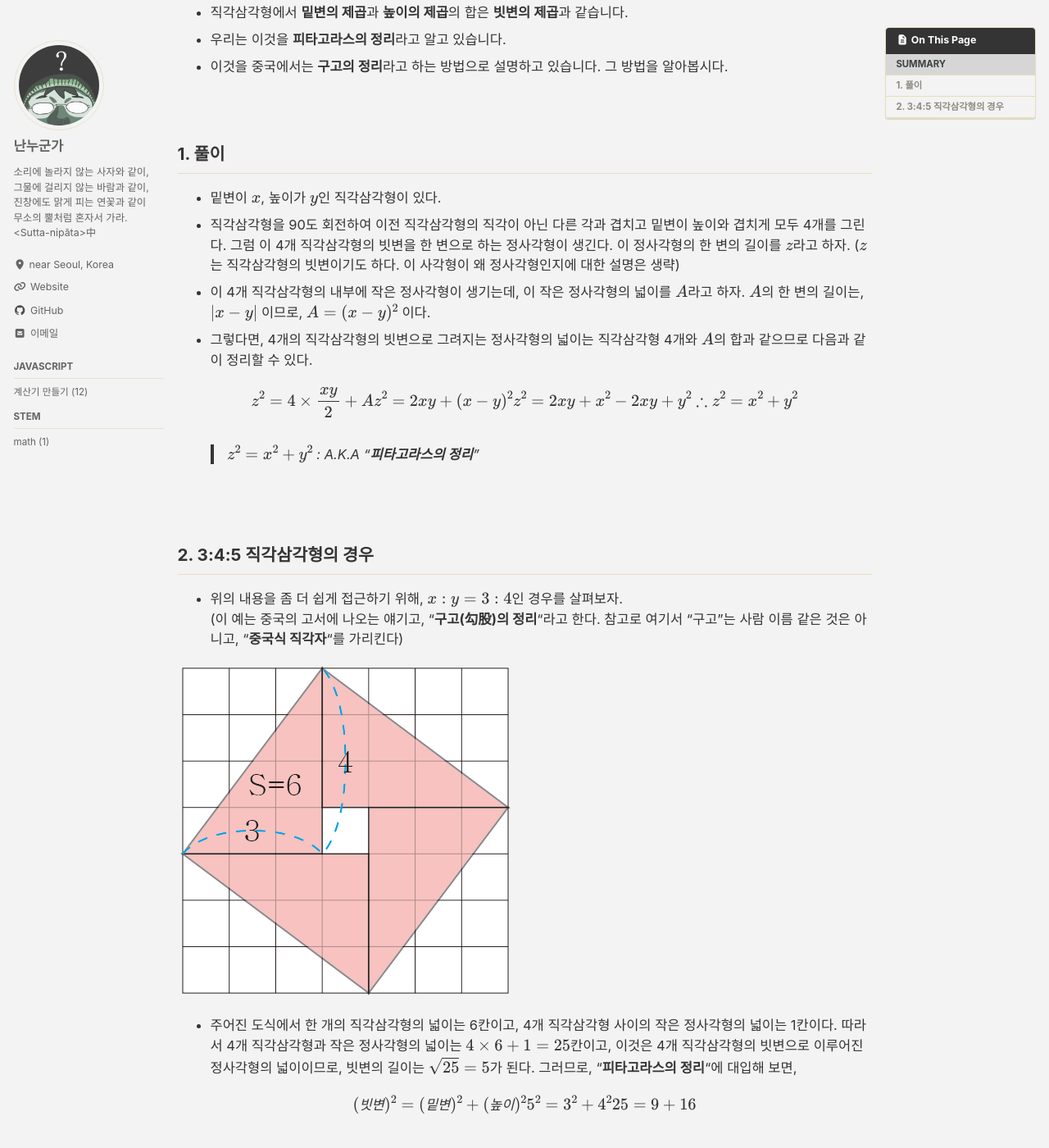
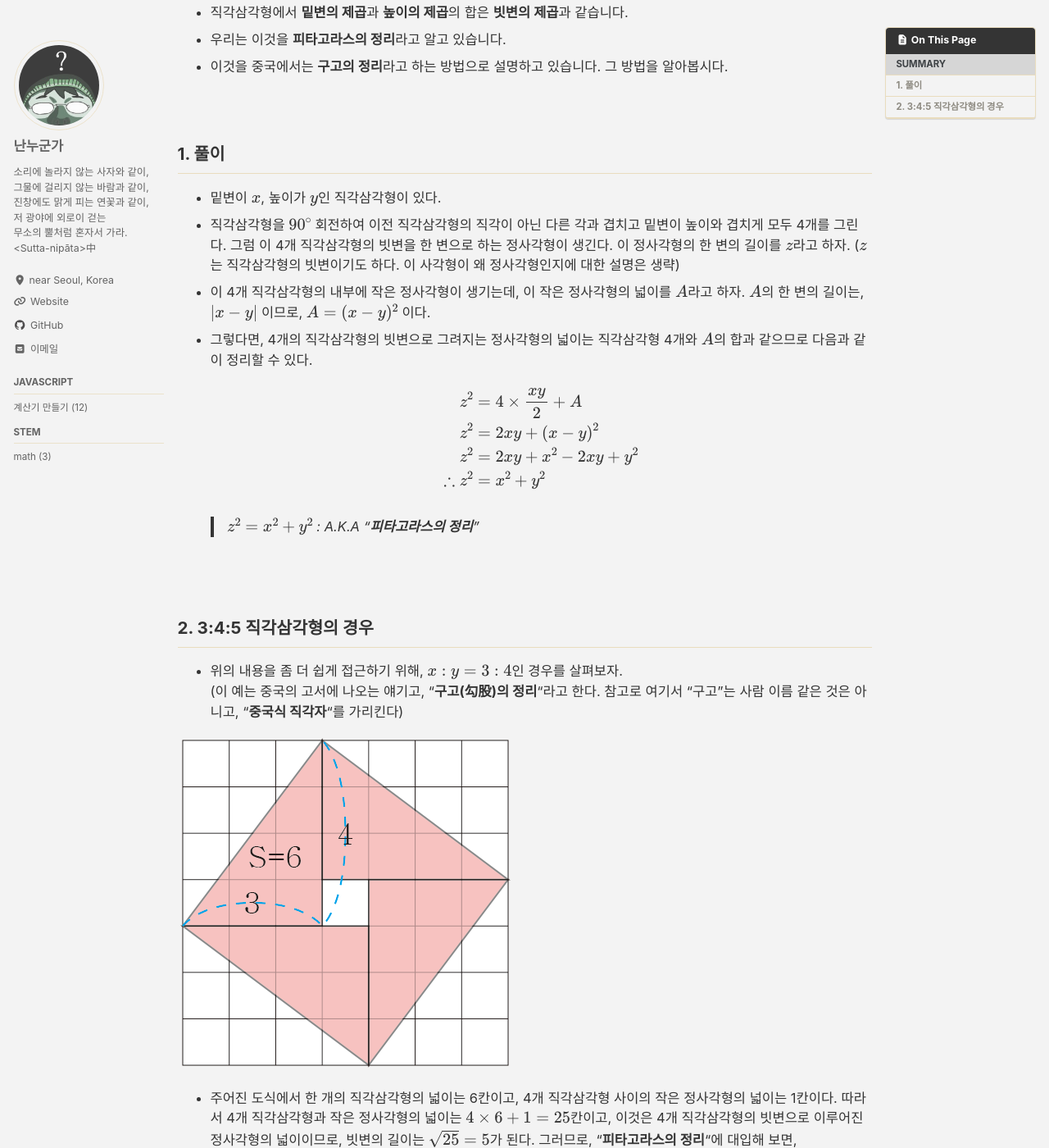
Before and after one commit to bug29/bug29.github.io, a Jekyll site: the page built from _posts/stem/math/2025-01-12-구고의정리.md, in a window 1280 px wide and 1400 px high, scrolled down 782 px. Shown: the whole window at 82% size. Built offline with Jekyll 4.4.1, drawn with Linux system fonts in a browser that asks for light colours; cached includes are drawn as plain includes; formulas are drawn with MathJax 3; some of the changed text lies outside the part shown.

Commit message:
수학 2건 추가

```diff
--- a/_config.yml
+++ b/_config.yml
@@ -13,7 +13,7 @@ title                    : "Knockin' on the Heaven's Door"
 title_separator          : "-"
 subtitle                 : "Jai guru deva, om"
 name                     : "Joonsoo Kim"
-description              : "소리에 놀라지 않는 사자와 같이, /n그물에 걸리지 않는 바람과 같이, /n진창에 물들지 않는 연꽃과 같이 /n무소의 뿔처럼 혼자서 가라. /n<Sutta-nipāta>"
+description              : "web coder"
 
 url                      : "https://bug29.github.io"
 # baseurl                  : "/bug29"
@@ -109,7 +109,7 @@ analytics:
 author:
   name             : "난누군가"
   avatar           : "/assets/images/bio-photo.jpg"
-  bio              : "소리에 놀라지 않는 사자와 같이, <br/>그물에 걸리지 않는 바람과 같이, <br/>진창에도 맑게 피는 연꽃과 같이 <br/>무소의 뿔처럼 혼자서 가라. <br/>&lt;Sutta-nipāta&gt;中"
+  bio              : "소리에 놀라지 않는 사자와 같이, <br/>그물에 걸리지 않는 바람과 같이, <br/>진창에도 맑게 피는 연꽃과 같이, <br/>저 광야에 외로이 걷는 <br/>무소의 뿔처럼 혼자서 가라. <br/>&lt;Sutta-nipāta&gt;中"
   location         : "near Seoul, Korea"
   email            : bug29@naver.com
   links:
--- a/_posts/stem/math/2025-01-12-구고의정리.md
+++ b/_posts/stem/math/2025-01-12-구고의정리.md
@@ -23,7 +23,7 @@ use_math: true
 ## 1. 풀이
 
 - 밑변이 $ x $, 높이가 $ y $인 직각삼각형이 있다.
-- 직각삼각형을 90도 회전하여 이전 직각삼각형의 직각이 아닌 다른 각과 겹치고 밑변이 높이와 겹치게 모두 4개를 그린다. 그럼 이 4개 직각삼각형의 빗변을 한 변으로 하는 정사각형이 생긴다. 이 정사각형의 한 변의 길이를 $ z $라고 하자. ($ z $는 직각삼각형의 빗변이기도 하다. 이 사각형이 왜 정사각형인지에 대한 설명은 생략)
+- 직각삼각형을 $ 90^\circ $ 회전하여 이전 직각삼각형의 직각이 아닌 다른 각과 겹치고 밑변이 높이와 겹치게 모두 4개를 그린다. 그럼 이 4개 직각삼각형의 빗변을 한 변으로 하는 정사각형이 생긴다. 이 정사각형의 한 변의 길이를 $ z $라고 하자. ($ z $는 직각삼각형의 빗변이기도 하다. 이 사각형이 왜 정사각형인지에 대한 설명은 생략)
 - 이 4개 직각삼각형의 내부에 작은 정사각형이 생기는데, 이 작은 정사각형의 넓이를 $ A $라고 하자. $ A $의 한 변의 길이는,
   $ \vert x-y \vert $
   이므로,
@@ -31,12 +31,14 @@ use_math: true
   이다.
 - 그렇다면, 4개의 직각삼각형의 빗변으로 그려지는 정사각형의 넓이는 직각삼각형 4개와 $A$의 합과 같으므로 다음과 같이 정리할 수 있다.
 
-$$
-z^2 = 4 \times \frac{xy}{2} + A \\
-z^2 = 2xy + (x-y)^2 \\
-z^2 = 2xy + x^2 - 2xy + y^2 \\
-\therefore z^2 = x^2 + y^2
-$$
+  $$
+  \begin{aligned}
+  z^2 &= 4 \times \frac{xy}{2} + A \\
+  z^2 &= 2xy + (x-y)^2 \\
+  z^2 &= 2xy + x^2 - 2xy + y^2 \\
+  \therefore z^2 &= x^2 + y^2
+  \end{aligned}
+  $$
 
 > **$ z^2 = x^2 + y^2 $** : A.K.A "**피타고라스의 정리**"
 
@@ -51,10 +53,12 @@ $$
 
 - 주어진 도식에서 한 개의 직각삼각형의 넓이는 6칸이고, 4개 직각삼각형 사이의 작은 정사각형의 넓이는 1칸이다. 따라서 4개 직각삼각형과 작은 정사각형의 넓이는 $ 4 \times 6 + 1 = 25 $칸이고, 이것은 4개 직각삼각형의 빗변으로 이루어진 정사각형의 넓이이므로, 빗변의 길이는 $ \sqrt{25} = 5 $가 된다. 그러므로, "**피타고라스의 정리**"에 대입해 보면,
 
-$$
-(빗변)^2 = (밑변)^2 + (높이)^2 \\
-5^2 = 3^2 + 4^2 \\
-25 = 9 + 16
-$$
+  $$
+  \begin{aligned}
+  (빗변)^2 &= (밑변)^2 + (높이)^2 \\
+  5^2 &= 3^2 + 4^2 \\
+  25 &= 9 + 16
+  \end{aligned}
+  $$
 
 <br/>
```
Also changed, not shown: _pages/javascript.md (+3 -0 lines), _pages/stem.md (+3 -0 lines), _pages/stem/math.md (+1 -1 lines), _posts/stem/math/2025-01-12-345직각삼각형의내접원.md (added, +36 -0 lines), _posts/stem/math/2025-01-12-알콰리즈미의완전제곱식.md (added, +114 -0 lines), assets/images/stem/math/math-2025-01-12-03.png (added), assets/images/stem/math/math-2025-01-12-04.png (added).
